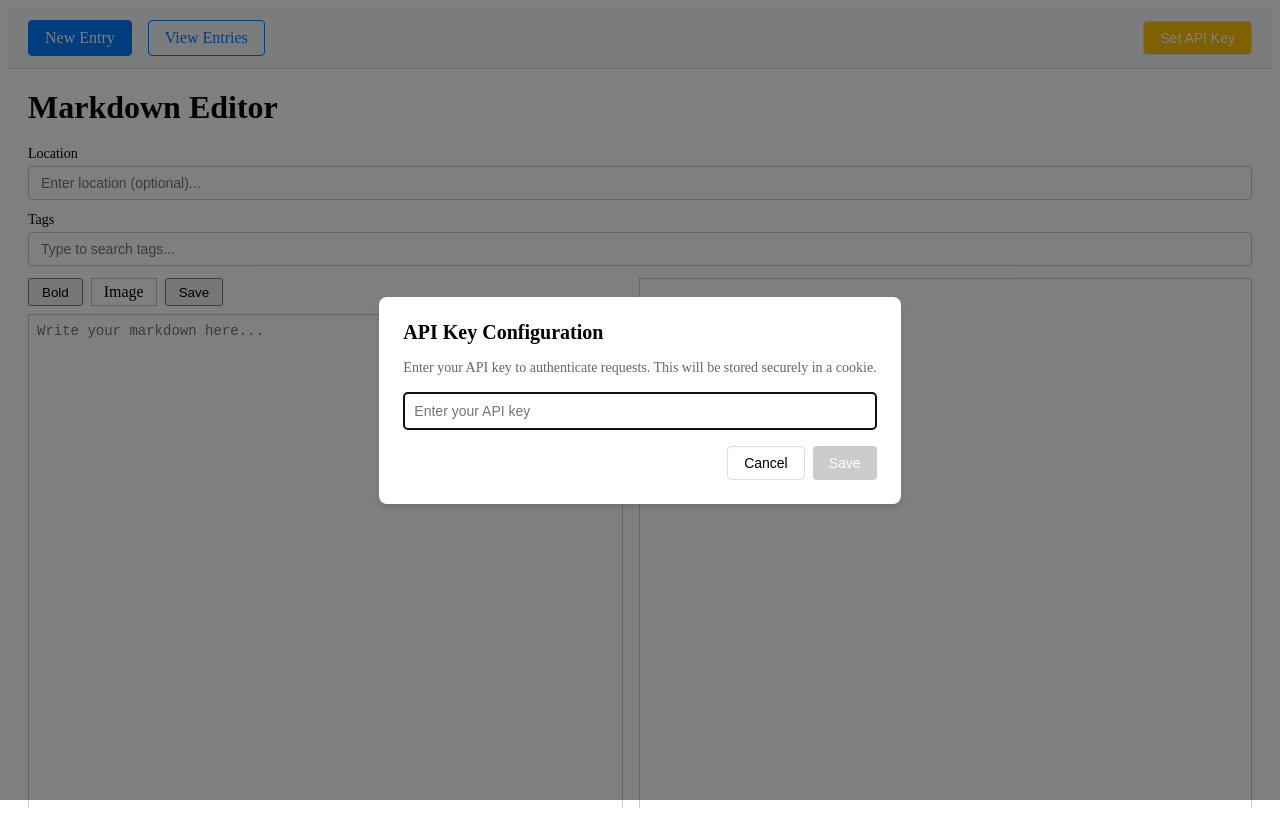
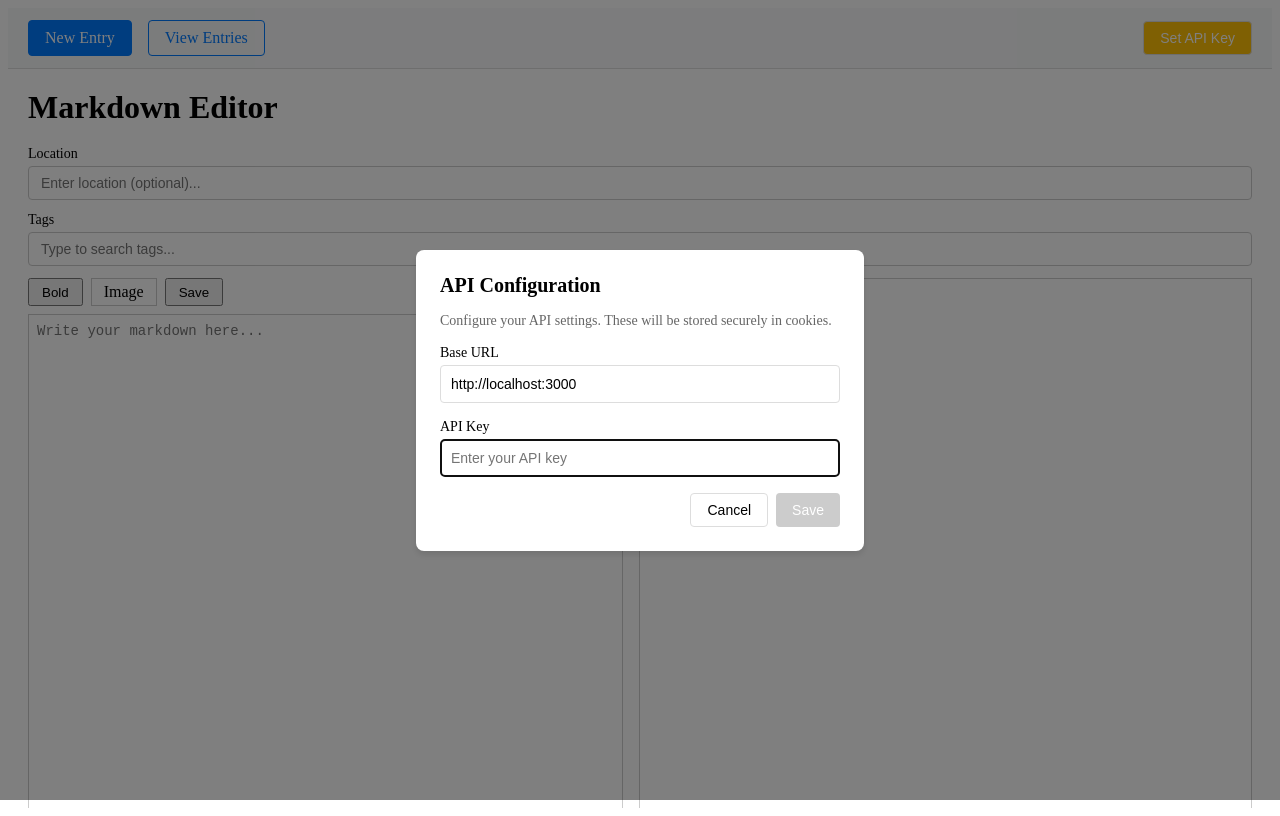
Before and after one commit to RainbowCockroach/life-log-web, a React (Vite) app: page / in a window 1280 px wide. Built offline with nearby package versions, Linux system fonts and the light colour scheme.

Commit message:
Base url in cookie

```diff
--- a/src/App.tsx
+++ b/src/App.tsx
@@ -1,18 +1,34 @@
-import { useState, useEffect } from 'react';
-import { BrowserRouter as Router, Routes, Route, Link, useLocation } from 'react-router-dom';
-import Editor from './components/Editor';
-import EntriesList from './components/EntriesList';
-import ApiKeyModal from './components/ApiKeyModal';
-import { hasApiKey, saveApiKey, getApiKey } from './utils/apiKeyStorage';
+import { useState, useEffect } from "react";
+import {
+  BrowserRouter as Router,
+  Routes,
+  Route,
+  Link,
+  useLocation,
+} from "react-router-dom";
+import Editor from "./components/Editor";
+import EntriesList from "./components/EntriesList";
+import ApiKeyModal from "./components/ApiKeyModal";
+import {
+  hasApiKey,
+  saveApiKey,
+  getApiKey,
+  saveBaseUrl,
+  getBaseUrl,
+} from "./utils/apiKeyStorage";
+import { API_CONFIG } from "./config/constants";
 
 function Navigation() {
   const location = useLocation();
   const [isApiKeyModalOpen, setIsApiKeyModalOpen] = useState(false);
   const [successMessage, setSuccessMessage] = useState<string | null>(null);
 
-  const handleApiKeySave = (apiKey: string) => {
+  const handleApiKeySave = (apiKey: string, baseUrl: string) => {
     saveApiKey(apiKey);
-    setSuccessMessage('API key saved successfully');
+    if (baseUrl) {
+      saveBaseUrl(baseUrl);
+    }
+    setSuccessMessage("API configuration saved successfully");
     setTimeout(() => setSuccessMessage(null), 3000);
   };
 
@@ -20,24 +36,25 @@ function Navigation() {
     <>
       <nav
         style={{
-          display: 'flex',
-          justifyContent: 'space-between',
-          alignItems: 'center',
-          padding: '12px 20px',
-          borderBottom: '1px solid #ddd',
-          backgroundColor: '#f8f9fa',
+          display: "flex",
+          justifyContent: "space-between",
+          alignItems: "center",
+          padding: "12px 20px",
+          borderBottom: "1px solid #ddd",
+          backgroundColor: "#f8f9fa",
         }}
       >
-        <div style={{ display: 'flex', gap: '16px' }}>
+        <div style={{ display: "flex", gap: "16px" }}>
           <Link
             to="/"
             style={{
-              padding: '8px 16px',
-              textDecoration: 'none',
-              borderRadius: '4px',
-              backgroundColor: location.pathname === '/' ? '#007bff' : 'transparent',
-              color: location.pathname === '/' ? 'white' : '#007bff',
-              border: '1px solid #007bff',
+              padding: "8px 16px",
+              textDecoration: "none",
+              borderRadius: "4px",
+              backgroundColor:
+                location.pathname === "/" ? "#007bff" : "transparent",
+              color: location.pathname === "/" ? "white" : "#007bff",
+              border: "1px solid #007bff",
             }}
           >
             New Entry
@@ -45,12 +62,13 @@ function Navigation() {
           <Link
             to="/entries"
             style={{
-              padding: '8px 16px',
-              textDecoration: 'none',
-              borderRadius: '4px',
-              backgroundColor: location.pathname === '/entries' ? '#007bff' : 'transparent',
-              color: location.pathname === '/entries' ? 'white' : '#007bff',
-              border: '1px solid #007bff',
+              padding: "8px 16px",
+              textDecoration: "none",
+              borderRadius: "4px",
+              backgroundColor:
+                location.pathname === "/entries" ? "#007bff" : "transparent",
+              color: location.pathname === "/entries" ? "white" : "#007bff",
+              border: "1px solid #007bff",
             }}
           >
             View Entries
@@ -59,28 +77,28 @@ function Navigation() {
         <button
           onClick={() => setIsApiKeyModalOpen(true)}
           style={{
-            padding: '8px 16px',
-            fontSize: '14px',
-            border: '1px solid #ddd',
-            borderRadius: '4px',
-            backgroundColor: hasApiKey() ? '#28a745' : '#ffc107',
-            color: 'white',
-            cursor: 'pointer',
+            padding: "8px 16px",
+            fontSize: "14px",
+            border: "1px solid #ddd",
+            borderRadius: "4px",
+            backgroundColor: hasApiKey() ? "#28a745" : "#ffc107",
+            color: "white",
+            cursor: "pointer",
           }}
         >
-          {hasApiKey() ? 'Update API Key' : 'Set API Key'}
+          {hasApiKey() ? "API Settings" : "Set API Key"}
         </button>
       </nav>
 
       {successMessage && (
         <div
           style={{
-            padding: '8px 12px',
-            margin: '12px 20px',
-            backgroundColor: '#efe',
-            border: '1px solid #cfc',
-            borderRadius: '4px',
-            color: '#060',
+            padding: "8px 12px",
+            margin: "12px 20px",
+            backgroundColor: "#efe",
+            border: "1px solid #cfc",
+            borderRadius: "4px",
+            color: "#060",
           }}
         >
           {successMessage}
@@ -91,7 +109,8 @@ function Navigation() {
         isOpen={isApiKeyModalOpen}
         onClose={() => setIsApiKeyModalOpen(false)}
         onSave={handleApiKeySave}
-        currentApiKey={getApiKey() || ''}
+        currentApiKey={getApiKey() || ""}
+        currentBaseUrl={getBaseUrl() || API_CONFIG.BASE_URL}
       />
     </>
   );
@@ -109,9 +128,11 @@ function App() {
 
   return (
     <Router>
-      <div style={{ height: '100vh', display: 'flex', flexDirection: 'column' }}>
+      <div
+        style={{ height: "100vh", display: "flex", flexDirection: "column" }}
+      >
         <Navigation />
-        <div style={{ flex: 1, overflow: 'auto' }}>
+        <div style={{ flex: 1, overflow: "auto" }}>
           <Routes>
             <Route path="/" element={<Editor />} />
             <Route path="/entries" element={<EntriesList />} />
@@ -124,11 +145,15 @@ function App() {
         <ApiKeyModal
           isOpen={isApiKeyModalOpen}
           onClose={() => setIsApiKeyModalOpen(false)}
-          onSave={(apiKey) => {
+          onSave={(apiKey, baseUrl) => {
             saveApiKey(apiKey);
+            if (baseUrl) {
+              saveBaseUrl(baseUrl);
+            }
             setIsApiKeyModalOpen(false);
           }}
-          currentApiKey={''}
+          currentApiKey={""}
+          currentBaseUrl={API_CONFIG.BASE_URL}
         />
       )}
     </Router>
--- a/src/components/ApiKeyModal.tsx
+++ b/src/components/ApiKeyModal.tsx
@@ -3,18 +3,20 @@ import { useState } from 'react';
 interface ApiKeyModalProps {
   isOpen: boolean;
   onClose: () => void;
-  onSave: (apiKey: string) => void;
+  onSave: (apiKey: string, baseUrl: string) => void;
   currentApiKey?: string;
+  currentBaseUrl?: string;
 }
 
-function ApiKeyModal({ isOpen, onClose, onSave, currentApiKey = '' }: ApiKeyModalProps) {
+function ApiKeyModal({ isOpen, onClose, onSave, currentApiKey = '', currentBaseUrl = '' }: ApiKeyModalProps) {
   const [apiKey, setApiKey] = useState(currentApiKey);
+  const [baseUrl, setBaseUrl] = useState(currentBaseUrl);
 
   if (!isOpen) return null;
 
   const handleSave = () => {
     if (apiKey.trim()) {
-      onSave(apiKey.trim());
+      onSave(apiKey.trim(), baseUrl.trim());
       onClose();
     }
   };
@@ -54,12 +56,37 @@ function ApiKeyModal({ isOpen, onClose, onSave, currentApiKey = '' }: ApiKeyModa
         }}
         onClick={(e) => e.stopPropagation()}
       >
-        <h2 style={{ margin: '0 0 16px 0', fontSize: '20px' }}>API Key Configuration</h2>
+        <h2 style={{ margin: '0 0 16px 0', fontSize: '20px' }}>API Configuration</h2>
 
         <p style={{ margin: '0 0 16px 0', color: '#666', fontSize: '14px' }}>
-          Enter your API key to authenticate requests. This will be stored securely in a cookie.
+          Configure your API settings. These will be stored securely in cookies.
         </p>
 
+        <div style={{ marginBottom: '16px' }}>
+          <label style={{ display: 'block', marginBottom: '4px', fontSize: '14px', fontWeight: '500' }}>
+            Base URL
+          </label>
+          <input
+            type="text"
+            value={baseUrl}
+            onChange={(e) => setBaseUrl(e.target.value)}
+            onKeyDown={handleKeyDown}
+            placeholder="e.g., http://localhost:3000 (leave empty for default)"
+            style={{
+              width: '100%',
+              padding: '10px',
+              fontSize: '14px',
+              border: '1px solid #ddd',
+              borderRadius: '4px',
+              boxSizing: 'border-box',
+            }}
+          />
+        </div>
+
+        <div style={{ marginBottom: '16px' }}>
+          <label style={{ display: 'block', marginBottom: '4px', fontSize: '14px', fontWeight: '500' }}>
+            API Key
+          </label>
           <input
             type="password"
             value={apiKey}
@@ -74,9 +101,9 @@ function ApiKeyModal({ isOpen, onClose, onSave, currentApiKey = '' }: ApiKeyModa
               border: '1px solid #ddd',
               borderRadius: '4px',
               boxSizing: 'border-box',
-            marginBottom: '16px',
             }}
           />
+        </div>
 
         <div style={{ display: 'flex', justifyContent: 'flex-end', gap: '8px' }}>
           <button
--- a/src/components/Editor.tsx
+++ b/src/components/Editor.tsx
@@ -3,6 +3,7 @@ import MarkdownEditor from './MarkdownEditor';
 import TagAutocomplete from './TagAutocomplete';
 import { saveContent, uploadImages, getSignedUrls, type Tag } from '../services/api';
 import { processImages } from '../utils/imageUtils';
+import { getBaseUrl } from '../utils/apiKeyStorage';
 import { API_CONFIG } from '../config/constants';
 
 export default function Editor() {
@@ -38,8 +39,9 @@ export default function Editor() {
 
       // Store signed URLs in the map for immediate preview
       const newMap = new Map(imageUrlMap);
+      const baseUrl = getBaseUrl() || API_CONFIG.BASE_URL;
       uploadResults.forEach((result) => {
-        newMap.set(result.filename || result.path, `${API_CONFIG.BASE_URL}${result.url}`);
+        newMap.set(result.filename || result.path, `${baseUrl}${result.url}`);
       });
       setImageUrlMap(newMap);
 
@@ -93,13 +95,14 @@ export default function Editor() {
       if (filenames.length === 0) return;
 
       // Filter out filenames we already have valid URLs for
+      const baseUrl = getBaseUrl() || API_CONFIG.BASE_URL;
       const missingFilenames = filenames.filter((filename) => {
         const existingUrl = imageUrlMap.get(filename);
         if (!existingUrl) return true;
 
         // Check if URL has expired by parsing the expires query param
         try {
-          const url = new URL(existingUrl, API_CONFIG.BASE_URL);
+          const url = new URL(existingUrl, baseUrl);
           const expires = parseInt(url.searchParams.get('expires') || '0');
           return Date.now() > expires - 60000; // Refresh if less than 1 minute left
         } catch {
@@ -113,7 +116,7 @@ export default function Editor() {
         const signedUrls = await getSignedUrls(missingFilenames);
         const newMap = new Map(imageUrlMap);
         signedUrls.forEach((result) => {
-          newMap.set(result.filename, `${API_CONFIG.BASE_URL}${result.url}`);
+          newMap.set(result.filename, `${baseUrl}${result.url}`);
         });
         setImageUrlMap(newMap);
       } catch (error) {
--- a/src/components/MarkdownViewer.tsx
+++ b/src/components/MarkdownViewer.tsx
@@ -1,6 +1,7 @@
 import { useCallback, useEffect, useState } from 'react';
 import Markdown from 'react-markdown';
 import { getSignedUrls, type SignedUrlResponse } from '../services/api';
+import { getBaseUrl } from '../utils/apiKeyStorage';
 import { API_CONFIG } from '../config/constants';
 
 interface MarkdownViewerProps {
@@ -43,13 +44,14 @@ export default function MarkdownViewer({ content, mediaPaths = [] }: MarkdownVie
       if (allFilenames.length === 0) return;
 
       // Filter out filenames we already have valid URLs for
+      const baseUrl = getBaseUrl() || API_CONFIG.BASE_URL;
       const missingFilenames = allFilenames.filter((filename) => {
         const existingUrl = imageUrlMap.get(filename);
         if (!existingUrl) return true;
 
         // Check if URL has expired by parsing the expires query param
         try {
-          const url = new URL(existingUrl, API_CONFIG.BASE_URL);
+          const url = new URL(existingUrl, baseUrl);
           const expires = parseInt(url.searchParams.get('expires') || '0');
           return Date.now() > expires - 60000; // Refresh if less than 1 minute left
         } catch {
@@ -63,7 +65,7 @@ export default function MarkdownViewer({ content, mediaPaths = [] }: MarkdownVie
         const signedUrls: SignedUrlResponse[] = await getSignedUrls(missingFilenames);
         const newMap = new Map(imageUrlMap);
         signedUrls.forEach((result) => {
-          newMap.set(result.filename, `${API_CONFIG.BASE_URL}${result.url}`);
+          newMap.set(result.filename, `${baseUrl}${result.url}`);
         });
         setImageUrlMap(newMap);
       } catch (error) {
--- a/src/utils/apiKeyStorage.ts
+++ b/src/utils/apiKeyStorage.ts
@@ -1,6 +1,7 @@
 import Cookies from 'js-cookie';
 
 const API_KEY_COOKIE_NAME = 'lifelog_api_key';
+const BASE_URL_COOKIE_NAME = 'lifelog_base_url';
 const COOKIE_EXPIRY_DAYS = 365; // Store for 1 year
 
 /**
@@ -37,3 +38,38 @@ export function clearApiKey(): void {
 export function hasApiKey(): boolean {
   return !!getApiKey();
 }
+
+/**
+ * Saves the base URL to a cookie
+ * @param baseUrl - The base URL to store
+ */
+export function saveBaseUrl(baseUrl: string): void {
+  Cookies.set(BASE_URL_COOKIE_NAME, baseUrl, {
+    expires: COOKIE_EXPIRY_DAYS,
+    sameSite: 'strict',
+    secure: window.location.protocol === 'https:'
+  });
+}
+
+/**
+ * Retrieves the base URL from the cookie
+ * @returns The stored base URL or null if not found
+ */
+export function getBaseUrl(): string | null {
+  return Cookies.get(BASE_URL_COOKIE_NAME) || null;
+}
+
+/**
+ * Removes the base URL from the cookie
+ */
+export function clearBaseUrl(): void {
+  Cookies.remove(BASE_URL_COOKIE_NAME);
+}
+
+/**
+ * Checks if a base URL exists in storage
+ * @returns True if base URL exists, false otherwise
+ */
+export function hasBaseUrl(): boolean {
+  return !!getBaseUrl();
+}
```
Also changed, not shown: src/services/api.ts (+16 -8 lines). Lines whose indentation alone changed are shown as unchanged.
